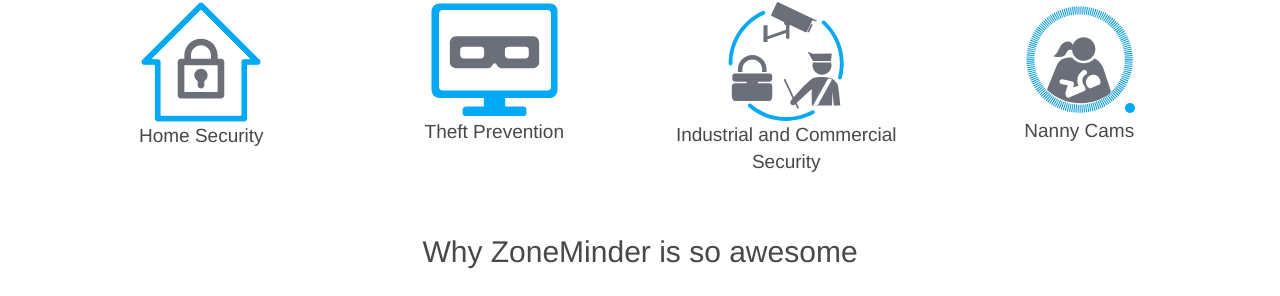
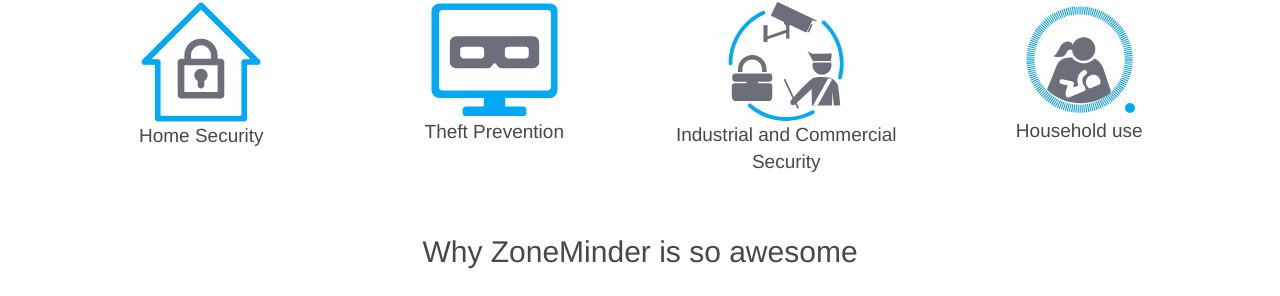
Before and after one commit to ZoneMinder/zoneminder.github.io, a Jekyll site: the page built from index.html, in a window 1280 px wide. Shown: the part 554-850 px from the top of the page. Built offline with Jekyll 4.4.1, drawn with Linux system fonts in a browser that asks for light colours; comment, search, counter and statistics services are not loaded.

Commit message:
Change nanny cam text

```diff
--- a/_data/usage.yml
+++ b/_data/usage.yml
@@ -7,5 +7,5 @@
 - text: Industrial and Commercial Security
   url: /images/SVGs/Industrial_and_Commercial_Security.svg
 
-- text: Nanny Cams
+- text: Household use
   url: /images/SVGs/Nanny_Cams.svg
```
